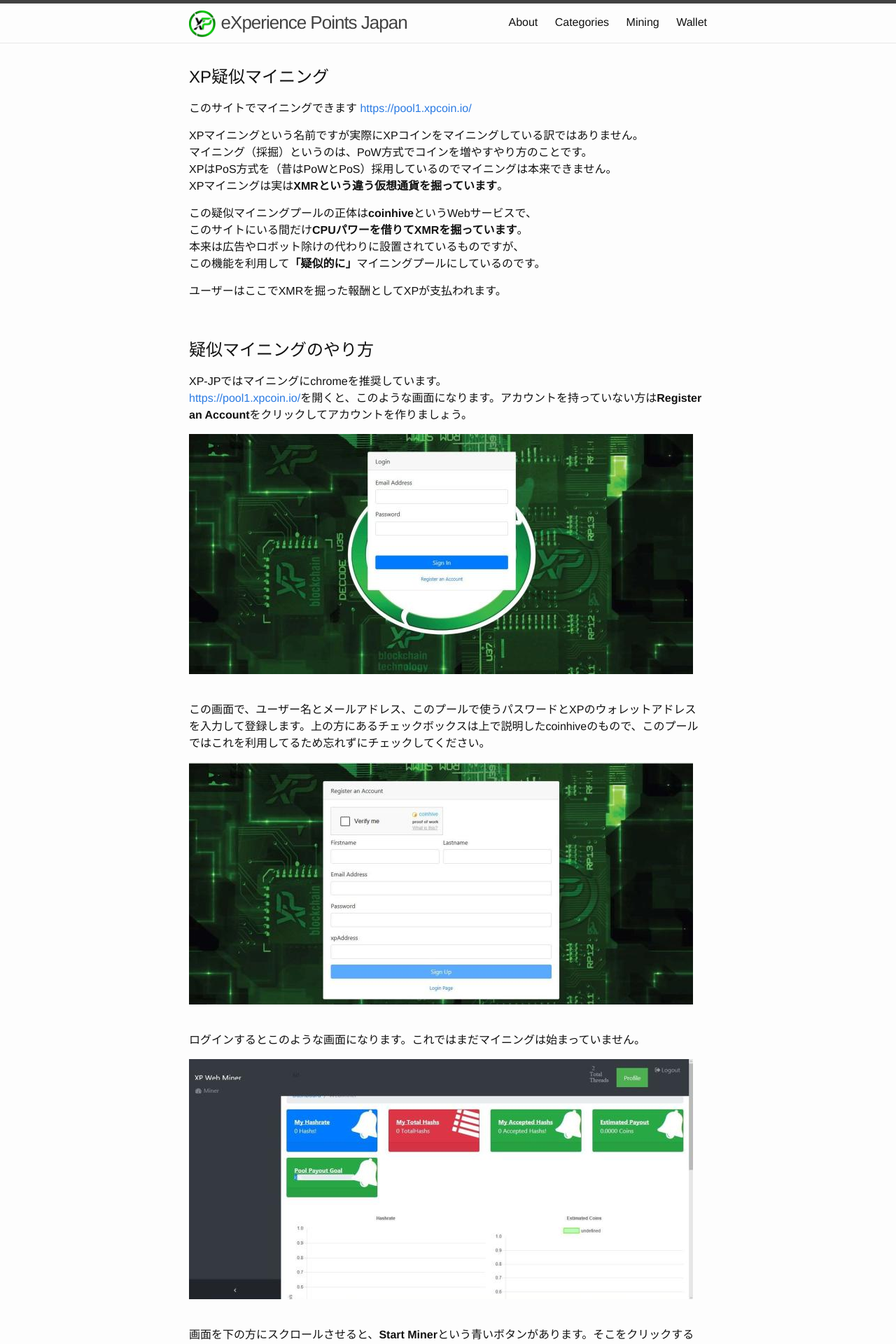
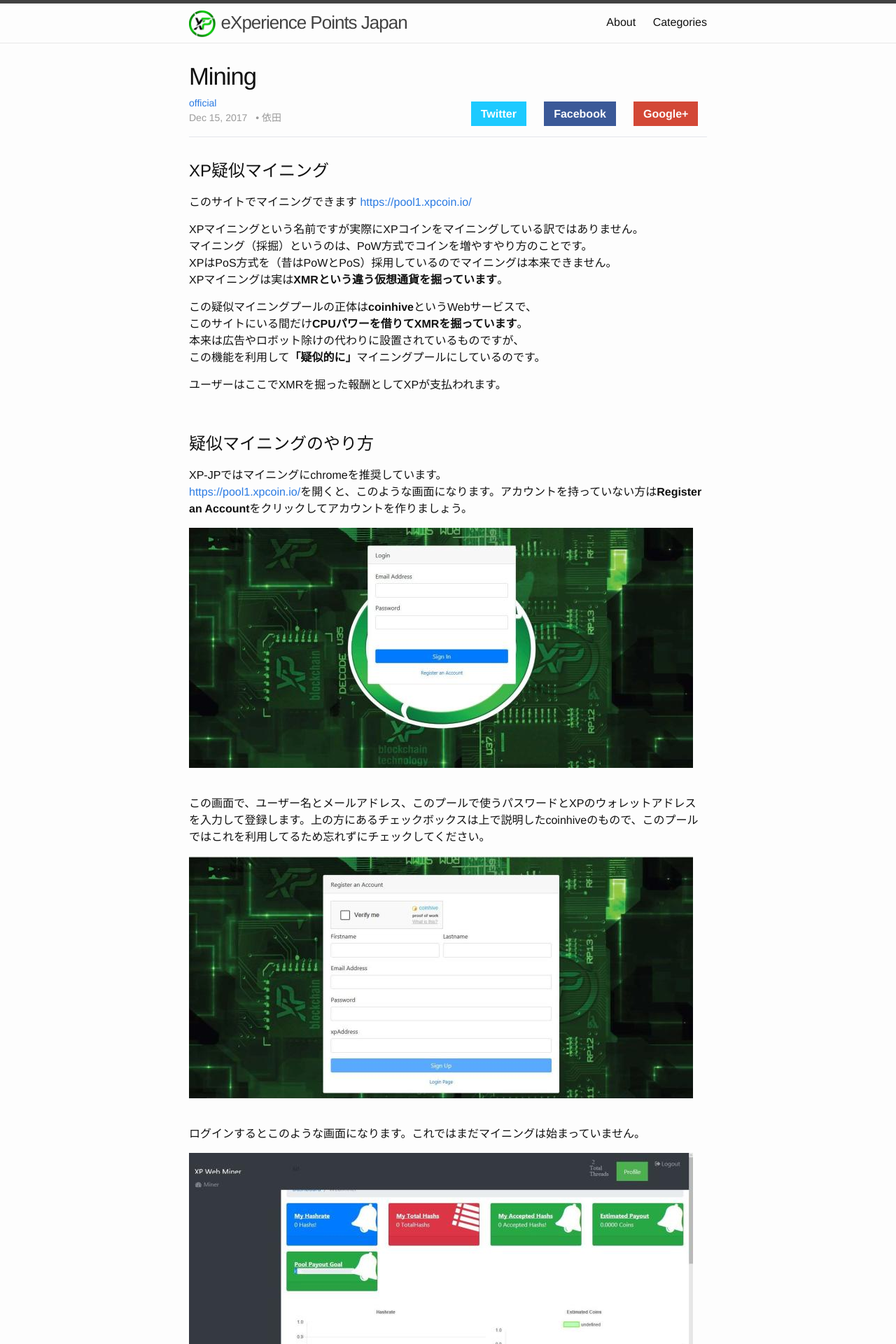
Before and after one commit to xpjp/xpjp.github.io, a Jekyll site: the page built from _posts/2017-12-15-mining.markdown, in a window 1280 px wide. Shown: the top 1920 px of the page at 70% size. Built offline with Jekyll 4.4.1, drawn with Linux system fonts in a browser that asks for light colours.

Commit message:
[Fix] ポスト画面のSNSシェアボタンのスマホでの位置調整

```diff
--- a/mining/mining.md
+++ b/_posts/2017-12-15-mining.markdown
@@ -1,7 +1,9 @@
 ---
-layout: page
+layout: post
 title: Mining
-permalink: /mining/
+date:   2017-12-15 13:30:00 +0900
+categories: official
+author: 依田
 ---
 
 # XP疑似マイニング
@@ -24,25 +26,25 @@
 XP-JPではマイニングにchromeを推奨しています。
 [https://pool1.xpcoin.io/](https://pool1.xpcoin.io/)を開くと、このような画面になります。アカウントを持っていない方は<strong>Register an Account</strong>をクリックしてアカウントを作りましょう。
 
-<img src="./images/xp_pool_login.jpg">
+<img src="{{site.baseurl}}/images/mining/xp_pool_login.jpg">
 
 <br>
 この画面で、ユーザー名とメールアドレス、このプールで使うパスワードとXPのウォレットアドレスを入力して登録します。上の方にあるチェックボックスは上で説明したcoinhiveのもので、このプールではこれを利用してるため忘れずにチェックしてください。
 
-<img src="./images/xp_pool_signup.jpg">
+<img src="{{site.baseurl}}/images/mining/xp_pool_signup.jpg">
 
 <br>
 ログインするとこのような画面になります。これではまだマイニングは始まっていません。
 
-<img src="./images/xp_pool_dashboard.jpg">
+<img src="{{site.baseurl}}/images/mining/xp_pool_dashboard.jpg">
 
 <br>
 画面を下の方にスクロールさせると、<strong>Start Miner</strong>という青いボタンがあります。そこをクリックすると、このようなポップアップが出ます。許可をクリックすると疑似マイニングが始まります。
 
-<img src="./images/xp_pool_popup.jpg">
+<img src="{{site.baseurl}}/images/mining/xp_pool_popup.jpg">
 
 <br>
 このような感じで掘れてるのがわかるようになっています。
 マイニングをやめたいときは、先ほど押した下の方にある青いボタンを押してください。
 
-<img src="./images/xp_pool_hash.jpg">
+<img src="{{site.baseurl}}/images/mining/xp_pool_hash.jpg">
--- a/wallet/wallet.md
+++ b/_posts/2017-12-15-wallet.markdown
@@ -1,7 +1,9 @@
 ---
-layout: page
+layout: post
 title: Wallet
-permalink: /wallet/
+date:   2017-12-15 13:30:00 +0900
+categories: official
+author: 依田
 ---
 
 # XP Walletについて
--- a/assets/main.scss
+++ b/assets/main.scss
@@ -96,21 +96,28 @@
 }
 
 .sns-share {
+    display: block;
     list-style: none;
+    float: right;
+    margin: 0 auto;
+    padding: 0;
 }
 
 .sns-share > li {
-    margin: 1em;;
+    margin: 0.4em 0.6em;
+    padding: 0.2em;
     float: right;
 }
 
 $sns-share-font-color: #fefefe;
 
 .sns-share > li > a {
-    padding-left: 1em;
-    padding-right: 1em;
+    padding-left: 0.8em;
+    padding-right: 0.8em;
     padding-top: 0.5em;
     padding-bottom: 0.5em;
+
+    margin: 0 auto;
 
     cursor: pointer;
     color: $sns-share-font-color;
@@ -158,3 +165,16 @@
     background-color: $google-color;
     border: solid 1px $google-color;
 }
+
+@include media-query($on-palm) {
+    .sns-share > li {
+        margin: 0.4em 0.5em;
+        padding: 0.2em 0;
+    }
+    .sns-share > li > a {
+        padding-left: 0.6em;
+        padding-right: 0.6em;
+        padding-top: 0.6em;
+        padding-bottom: 0.6em;
+    }
+}
```
Also changed, not shown: _layouts/post.html (line endings or trailing spaces), images/mining/xp_pool_dashboard.jpg (renamed from mining/images/xp_pool_dashboard.jpg), images/mining/xp_pool_hash.jpg (renamed from mining/images/xp_pool_hash.jpg), images/mining/xp_pool_login.jpg (renamed from mining/images/xp_pool_login.jpg), images/mining/xp_pool_popup.jpg (renamed from mining/images/xp_pool_popup.jpg), images/mining/xp_pool_signup.jpg (renamed from mining/images/xp_pool_signup.jpg), 11 other files.
